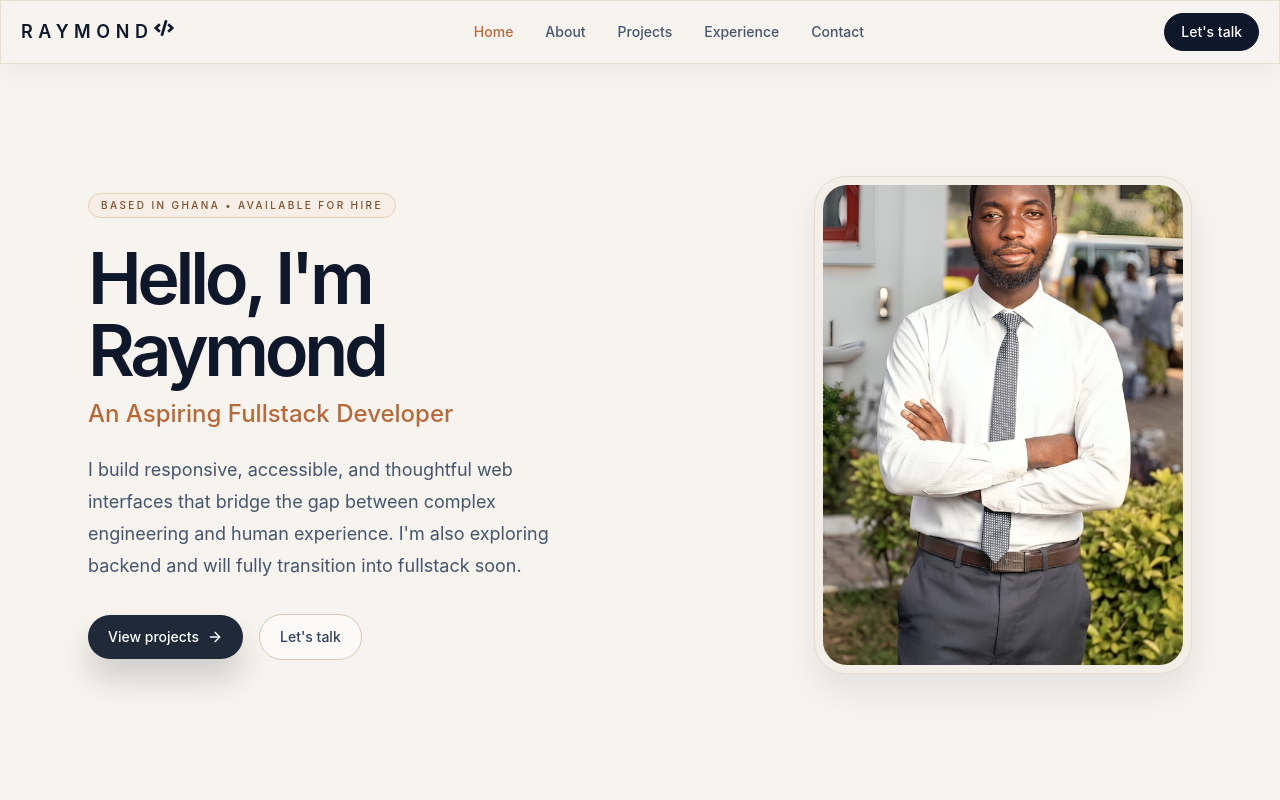
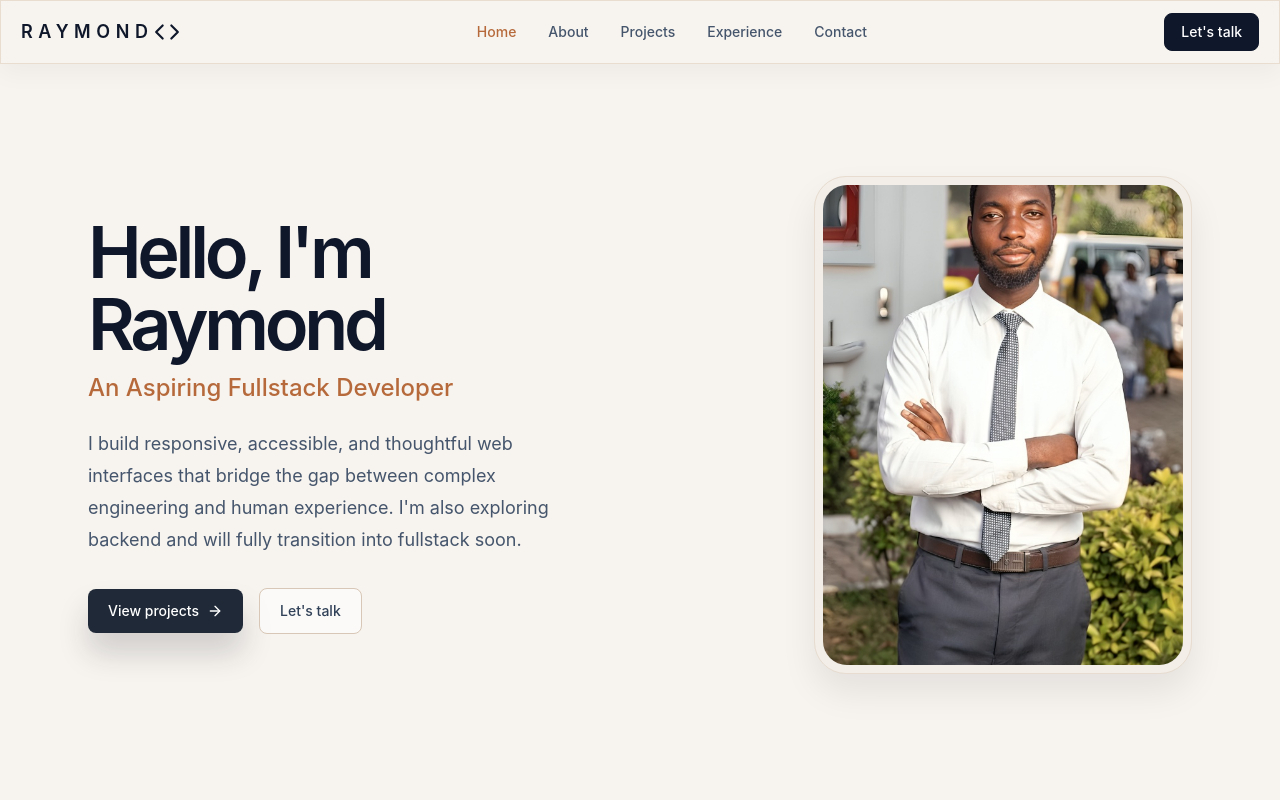
Before and after one commit to RAYBADU/portfolio, a React (Vite) app in the folder frontend/: page / in a window 1280 px wide. Shown: the top 800 px of the page. Built offline with nearby package versions, Linux system fonts and the light colour scheme.

Commit message:
changed npm run dev to start

```diff
--- a/frontend/src/components/Hero.jsx
+++ b/frontend/src/components/Hero.jsx
@@ -8,9 +8,7 @@ const Hero = () => {
     <main className="mx-auto flex max-w-6xl flex-col items-center justify-between gap-12 px-6 py-15 md:flex-row lg:py-28">
       {/* Text Content */}
       <section className="max-w-xl text-center lg:text-left">
-        <p className="mb-6 inline-flex items-center rounded-full border border-[#e7d2b8] bg-[#f6eee7] px-3 py-1 text-[10px] font-medium uppercase tracking-[0.24em] text-[#7b4d2a]">
-          based in ghana • available for hire
-        </p>
+
 
         <h1 className="text-5xl font-semibold tracking-[-0.06em] text-slate-900 md:text-7xl">
           Hello, I'm Raymond
@@ -29,7 +27,7 @@ const Hero = () => {
         <div className="mt-8 flex flex-wrap items-center justify-center gap-4 lg:justify-start">
           <Link
             to="/projects"
-            className="inline-flex items-center gap-2 rounded-full bg-[#1f2937] px-5 py-3 text-sm font-medium text-white shadow-[0_20px_30px_rgba(31,41,55,0.18)] transition-transform duration-200 hover:-translate-y-0.5"
+            className="inline-flex items-center gap-2 rounded-lg bg-[#1f2937] px-5 py-3 text-sm font-medium text-white shadow-[0_20px_30px_rgba(31,41,55,0.18)] transition-transform duration-200 hover:-translate-y-0.5"
           >
             View projects
             <FiArrowRight size={16} />
@@ -37,7 +35,7 @@ const Hero = () => {
 
           <Link
             to="/contact"
-            className="inline-flex items-center rounded-full border border-[#d8c7b6] bg-white/60 px-5 py-3 text-sm font-medium text-slate-700 transition-colors duration-200 hover:border-[#b98a60] hover:text-slate-900"
+            className="inline-flex items-center rounded-lg border border-[#d8c7b6] bg-white/60 px-5 py-3 text-sm font-medium text-slate-700 transition-colors duration-200 hover:border-[#b98a60] hover:text-slate-900"
           >
             Let&apos;s talk
           </Link>
--- a/frontend/src/components/Nav.jsx
+++ b/frontend/src/components/Nav.jsx
@@ -1,5 +1,6 @@
 import React, { useState } from "react";
-import { FaBars, FaTimes, FaCode } from "react-icons/fa";
+import { FaBars, FaTimes } from "react-icons/fa";
+import {FiCode} from "react-icons/fi"
 import { Link, NavLink } from "react-router-dom";
 
 const Nav = () => {
@@ -18,11 +19,12 @@ const Nav = () => {
       <nav className="relative mx-auto flex w-full items-center justify-between border border-[#e9ddcf] bg-[#f7f3ee]/90 px-5 py-3 shadow-[0_10px_25px_rgba(15,23,42,0.04)] backdrop-blur-sm">
         <Link
           to="/"
-          className="text-lg font-semibold tracking-[0.35rem] text-slate-900"
+          className="text-lg font-semibold tracking-[0.35rem] text-slate-900 flex items-center"
         >
-          RAYMOND
-          <span className="inline-block ">
-            <FaCode size={20} />
+          <p>RAYMOND</p>
+
+          <span className="">
+            <FiCode size={26} />
           </span>
         </Link>
 
@@ -46,7 +48,7 @@ const Nav = () => {
 
         <Link
           to="/contact"
-          className="hidden rounded-full border border-slate-900 bg-slate-900 px-4 py-2 text-sm font-medium text-white transition-transform duration-200 hover:-translate-y-0.5 md:block"
+          className="hidden rounded-lg border border-slate-900 bg-slate-900 px-4 py-2 text-sm font-medium text-white transition-transform duration-200 hover:-translate-y-0.5 md:block"
         >
           Let&apos;s talk
         </Link>
--- a/frontend/src/pages/Contact.jsx
+++ b/frontend/src/pages/Contact.jsx
@@ -165,7 +165,7 @@ const Contact = () => {
             <div className="mt-6 flex justify-end">
               <button
                 type="submit"
-                className="rounded-full bg-slate-900 px-5 py-3 text-sm font-medium text-white transition-transform duration-200 hover:-translate-y-0.5 cursor-pointer"
+                className="rounded-lg bg-slate-900 px-5 py-3 text-sm font-medium text-white transition-transform duration-200 hover:-translate-y-0.5 cursor-pointer"
               >
                 Send message
               </button>
```
Also changed, not shown: 1 other file (tests, documents, lock files or other folders).
